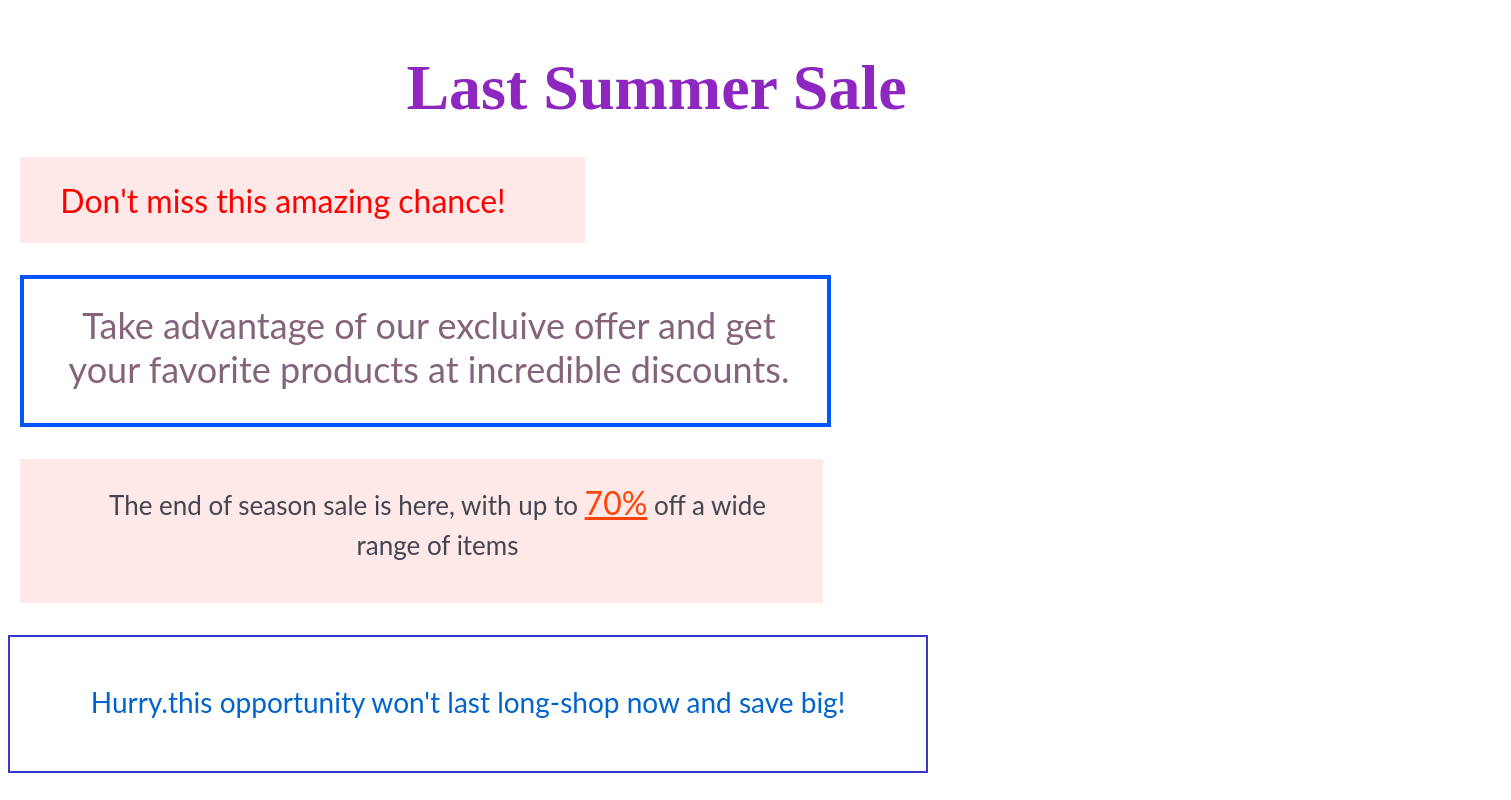
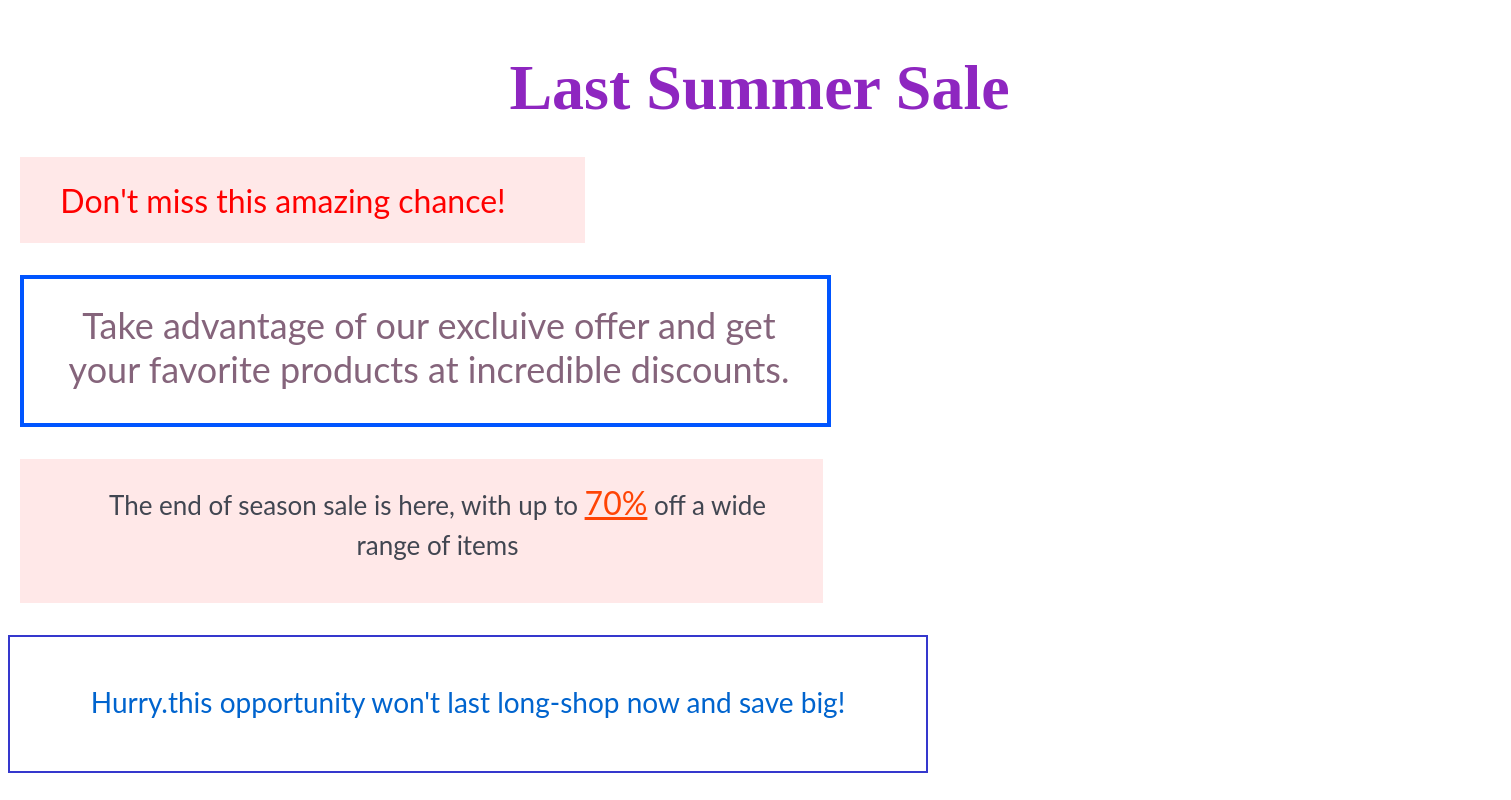
Before and after one commit to plssu/css1-1, a plain HTML site: page index.html in a window 1280 px wide. Shown: the top 800 px of the page, 1511 px wide, since content can reach past the window. Drawn offline with Linux system fonts and the light colour scheme.

Commit message:
All is done ! ! !

```diff
--- a/styles/main.css
+++ b/styles/main.css
@@ -1,15 +1,14 @@
 #last {
     display: inline-block;
     text-align: center;
-    width: 1289px;
+    width: 1503px;
     height: 1243px;
 }
 
 #summerSale {
     display: inline-block;
     margin-bottom: 32px;
-    margin-left: 208px;
-    margin-right: 200px;
+    margin-left: center;
     color: #8E26C0;
     font-family: "JetBrains Mono";
     font-size: 64px;
```
